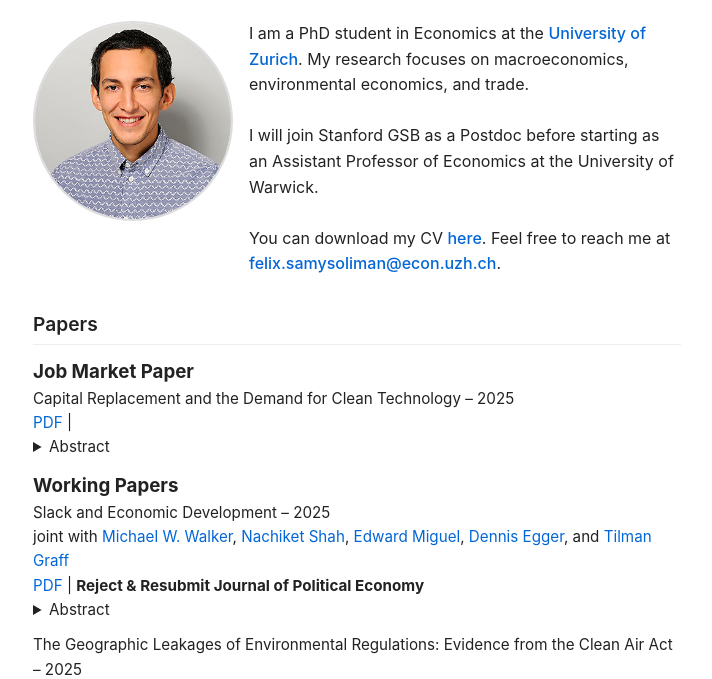
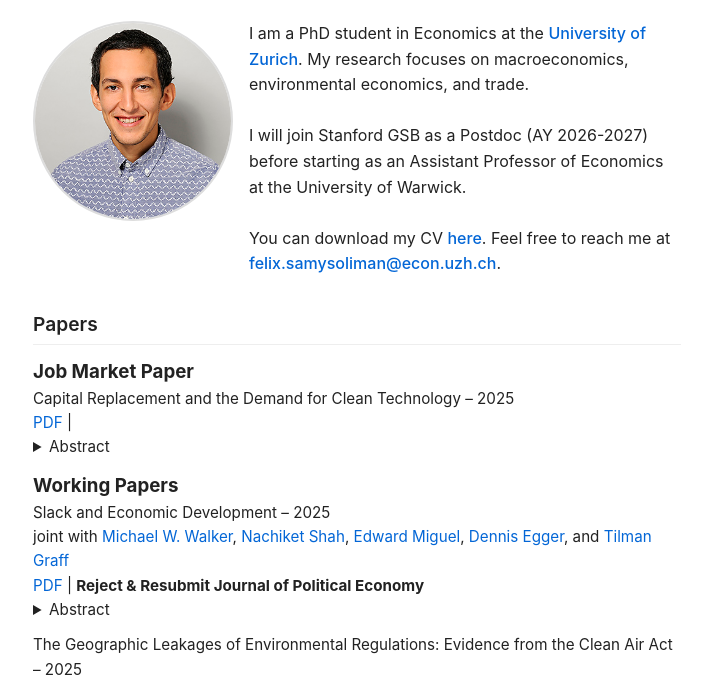
Before and after one commit to fsamysoliman/fsamysoliman.github.io, a plain HTML site: page index.html in a window 1280 px wide. Shown: the part 73-752 px from the top of the page, without its empty margins (283-995 px from the left). Drawn offline with Linux system fonts and the light colour scheme.

Commit message:
Update index.html

```diff
--- a/index.html
+++ b/index.html
@@ -171,7 +171,7 @@
         <a href="https://www.econ.uzh.ch/en.html" target="_blank">University of Zurich</a>.
         My research focuses on macroeconomics, environmental economics, and trade.
         <br /><br />
-        I will join Stanford GSB as a Postdoc before starting as an Assistant Professor of Economics at the University of Warwick.
+        I will join Stanford GSB as a Postdoc (AY 2026-2027) before starting as an Assistant Professor of Economics at the University of Warwick.
         <br /><br />
         You can download my CV
         <a href="cv_samysoliman.pdf" target="_blank">here</a>. Feel free to
```
